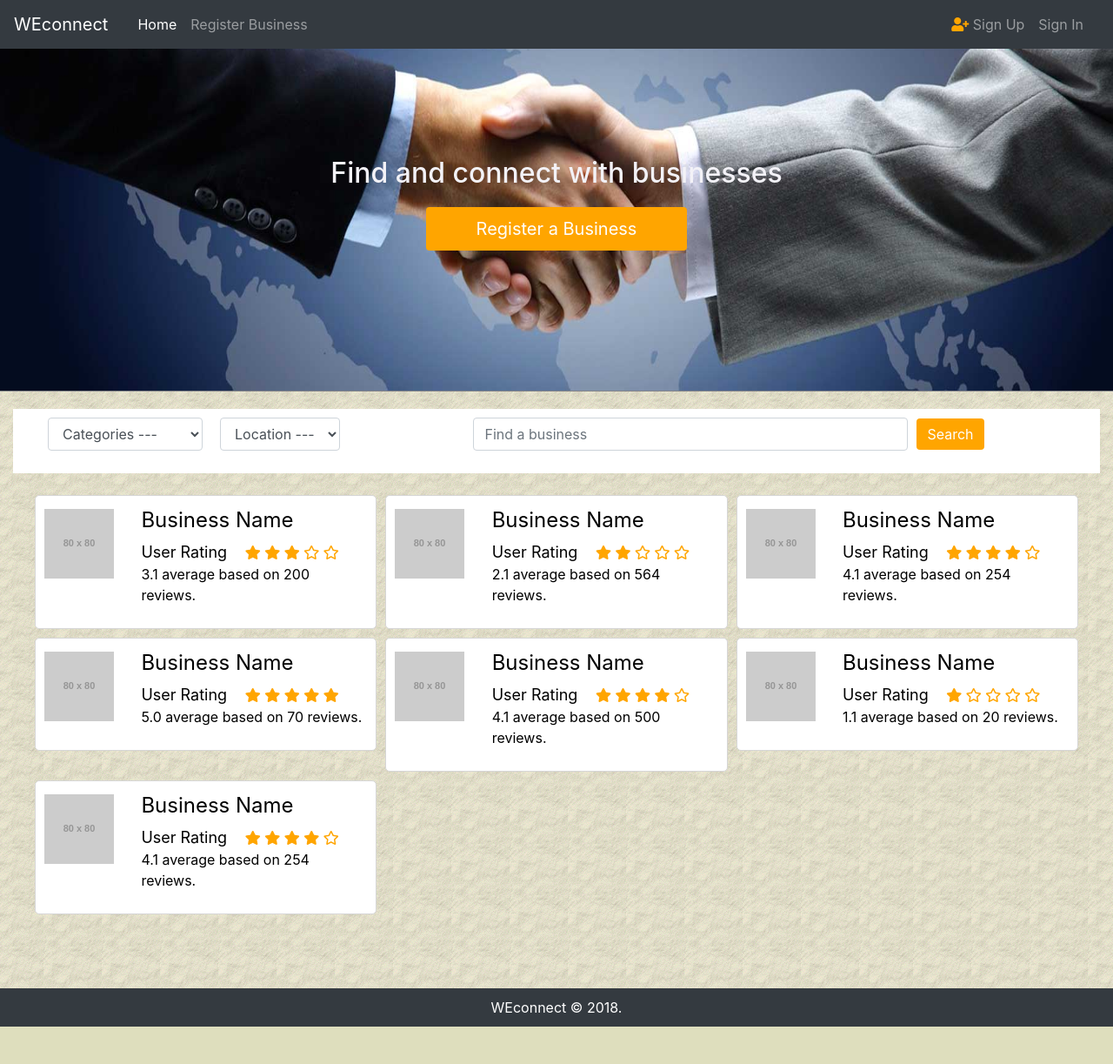
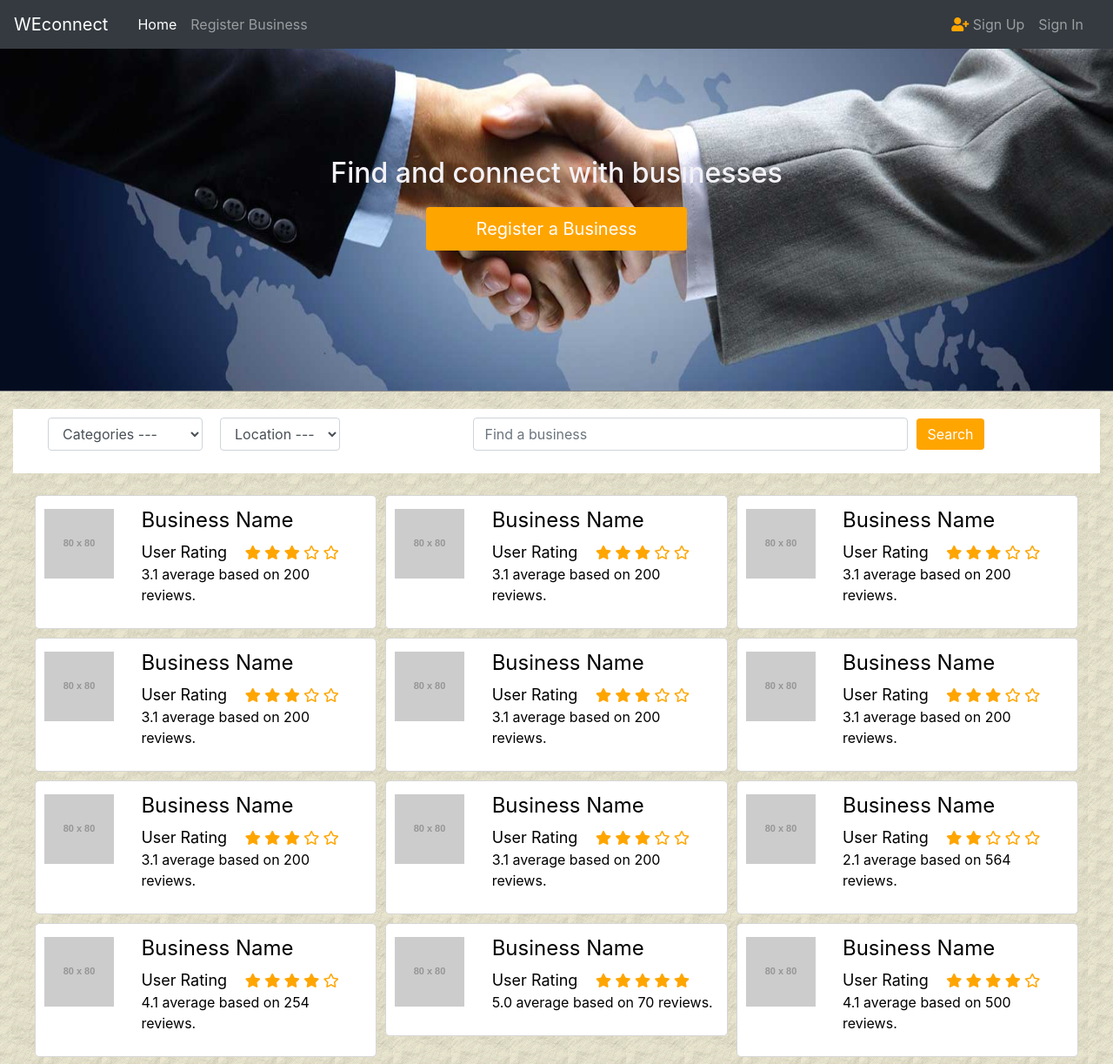
Before and after one commit to hanzSvecu/BT-CI, a plain HTML site: page template/index.html in a window 1280 px wide. Shown: the top 1223 px of the page at 87% size. Before the commit the page ends 1180 px from the top, so only its background shows below. Drawn offline with nearby package versions, Linux system fonts and the light colour scheme; placeholder pictures from the web are drawn by us.

Commit message:
Increase number of businesses

```diff
--- a/template/css/index.css
+++ b/template/css/index.css
@@ -2,7 +2,10 @@
 	display:grid;
 	grid-template-columns:auto auto;
 }
-
+.make-sticky {
+	position: sticky;
+	top:60px;
+}
 
 #catch-intro {
 	padding-top:120px;
--- a/template/index.html
+++ b/template/index.html
@@ -43,7 +43,7 @@
 	</section>
 
 	<!-- Search for a business -->
-	<section id="business-search">
+	<section id="business-search" class="make-sticky">
 		<div class="container-fluid">
 			<div class="search-bus">
 				<form class="grid">
@@ -78,6 +78,153 @@
 		<div class="container-fluid">
 			<div class="disp-business grid">
 
+				<a href="./profile.html" class="remove-link-style">
+
+					<div class="business-card box-effect">
+						<div class="business-logo">
+							<img class="bus-logo" src="https://via.placeholder.com/80x80" alt="logo" />
+						</div>
+						<div class="business-body">
+							<span class="business-name">Business Name</span><br>
+							<div class="user-rating">
+								<span class="heading">User Rating</span>
+								<span class="far fa-star fa"></span>
+								<span class="far fa-star fa"></span>
+								<span class="far fa-star fa"></span>
+								<span class="far fa-star"></span>
+								<span class="far fa-star"></span>
+								<p class="rating-report">3.1 average based on 200 reviews.</p>
+							</div>
+						</div>
+					</div>
+
+				</a>
+				<a href="./profile.html" class="remove-link-style">
+
+					<div class="business-card box-effect">
+						<div class="business-logo">
+							<img class="bus-logo" src="https://via.placeholder.com/80x80" alt="logo" />
+						</div>
+						<div class="business-body">
+							<span class="business-name">Business Name</span><br>
+							<div class="user-rating">
+								<span class="heading">User Rating</span>
+								<span class="far fa-star fa"></span>
+								<span class="far fa-star fa"></span>
+								<span class="far fa-star fa"></span>
+								<span class="far fa-star"></span>
+								<span class="far fa-star"></span>
+								<p class="rating-report">3.1 average based on 200 reviews.</p>
+							</div>
+						</div>
+					</div>
+
+				</a>
+				<a href="./profile.html" class="remove-link-style">
+
+					<div class="business-card box-effect">
+						<div class="business-logo">
+							<img class="bus-logo" src="https://via.placeholder.com/80x80" alt="logo" />
+						</div>
+						<div class="business-body">
+							<span class="business-name">Business Name</span><br>
+							<div class="user-rating">
+								<span class="heading">User Rating</span>
+								<span class="far fa-star fa"></span>
+								<span class="far fa-star fa"></span>
+								<span class="far fa-star fa"></span>
+								<span class="far fa-star"></span>
+								<span class="far fa-star"></span>
+								<p class="rating-report">3.1 average based on 200 reviews.</p>
+							</div>
+						</div>
+					</div>
+
+				</a>
+				<a href="./profile.html" class="remove-link-style">
+
+					<div class="business-card box-effect">
+						<div class="business-logo">
+							<img class="bus-logo" src="https://via.placeholder.com/80x80" alt="logo" />
+						</div>
+						<div class="business-body">
+							<span class="business-name">Business Name</span><br>
+							<div class="user-rating">
+								<span class="heading">User Rating</span>
+								<span class="far fa-star fa"></span>
+								<span class="far fa-star fa"></span>
+								<span class="far fa-star fa"></span>
+								<span class="far fa-star"></span>
+								<span class="far fa-star"></span>
+								<p class="rating-report">3.1 average based on 200 reviews.</p>
+							</div>
+						</div>
+					</div>
+
+				</a>
+				<a href="./profile.html" class="remove-link-style">
+
+					<div class="business-card box-effect">
+						<div class="business-logo">
+							<img class="bus-logo" src="https://via.placeholder.com/80x80" alt="logo" />
+						</div>
+						<div class="business-body">
+							<span class="business-name">Business Name</span><br>
+							<div class="user-rating">
+								<span class="heading">User Rating</span>
+								<span class="far fa-star fa"></span>
+								<span class="far fa-star fa"></span>
+								<span class="far fa-star fa"></span>
+								<span class="far fa-star"></span>
+								<span class="far fa-star"></span>
+								<p class="rating-report">3.1 average based on 200 reviews.</p>
+							</div>
+						</div>
+					</div>
+
+				</a>
+				<a href="./profile.html" class="remove-link-style">
+
+					<div class="business-card box-effect">
+						<div class="business-logo">
+							<img class="bus-logo" src="https://via.placeholder.com/80x80" alt="logo" />
+						</div>
+						<div class="business-body">
+							<span class="business-name">Business Name</span><br>
+							<div class="user-rating">
+								<span class="heading">User Rating</span>
+								<span class="far fa-star fa"></span>
+								<span class="far fa-star fa"></span>
+								<span class="far fa-star fa"></span>
+								<span class="far fa-star"></span>
+								<span class="far fa-star"></span>
+								<p class="rating-report">3.1 average based on 200 reviews.</p>
+							</div>
+						</div>
+					</div>
+
+				</a>
+				<a href="./profile.html" class="remove-link-style">
+
+					<div class="business-card box-effect">
+						<div class="business-logo">
+							<img class="bus-logo" src="https://via.placeholder.com/80x80" alt="logo" />
+						</div>
+						<div class="business-body">
+							<span class="business-name">Business Name</span><br>
+							<div class="user-rating">
+								<span class="heading">User Rating</span>
+								<span class="far fa-star fa"></span>
+								<span class="far fa-star fa"></span>
+								<span class="far fa-star fa"></span>
+								<span class="far fa-star"></span>
+								<span class="far fa-star"></span>
+								<p class="rating-report">3.1 average based on 200 reviews.</p>
+							</div>
+						</div>
+					</div>
+
+				</a>
 				<a href="./profile.html" class="remove-link-style">
 
 					<div class="business-card box-effect">
```
